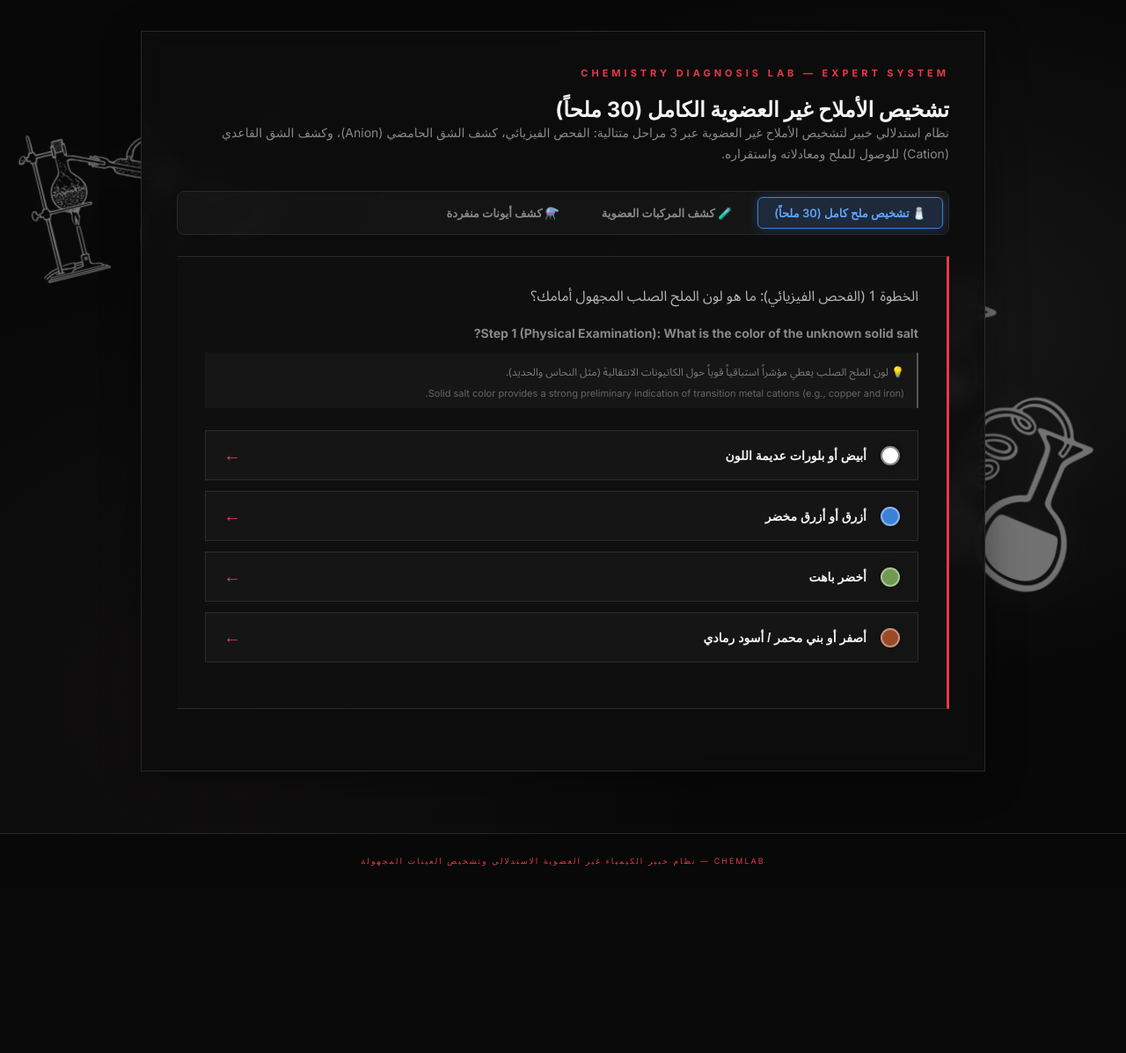
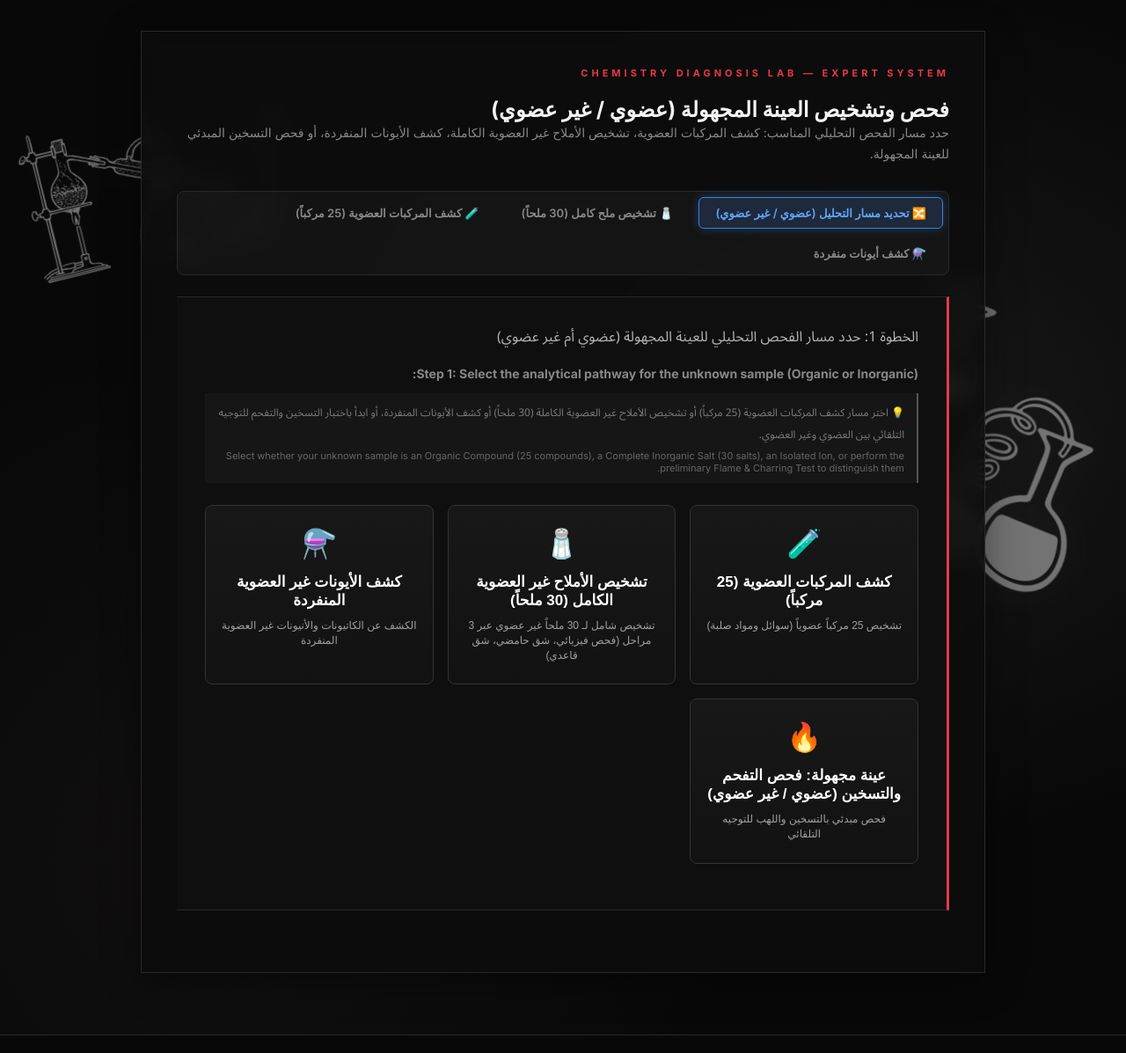
Before and after one commit to Odoo7T/Chemistry_Diagnosis_Lab, a Flask app: page / in a window 1280 px wide. Shown: the part 84-1281 px from the top of the page at 88% size. Before the commit the page ends 1069 px from the top, so only its background shows below. Run offline with Flask 3, Linux system fonts and the light colour scheme.

Commit message:
Restore primary diagnostic route selection between organic and inorganic with top switcher tabs

```diff
--- a/static/js/main.js
+++ b/static/js/main.js
@@ -14,10 +14,11 @@ document.addEventListener("DOMContentLoaded", () => {
             header_flame_btn: "دليل اللهب",
             header_status: "النظام جاهز",
             workspace_eyebrow: "CHEMISTRY DIAGNOSIS LAB — EXPERT SYSTEM",
-            workspace_title: "تشخيص الأملاح غير العضوية الكامل (30 ملحاً)",
-            workspace_desc: "نظام استدلالي خبير لتشخيص الأملاح غير العضوية عبر 3 مراحل متتالية: الفحص الفيزيائي، كشف الشق الحامضي (Anion)، وكشف الشق القاعدي (Cation) للوصول للملح ومعادلاته واستقراره.",
+            workspace_title: "فحص وتشخيص العينة المجهولة (عضوي / غير عضوي)",
+            workspace_desc: "حدد مسار الفحص التحليلي المناسب: كشف المركبات العضوية، تشخيص الأملاح غير العضوية الكاملة، كشف الأيونات المنفردة، أو فحص التسخين المبدئي للعينة المجهولة.",
+            tab_all_text: "🔀 تحديد مسار التحليل (عضوي / غير عضوي)",
             tab_salt_text: "🧂 تشخيص ملح كامل (30 ملحاً)",
-            tab_organic_text: "🧪 كشف المركبات العضوية",
+            tab_organic_text: "🧪 كشف المركبات العضوية (25 مركباً)",
             tab_ions_text: "⚗️ كشف أيونات منفردة",
             step_back: "← الرجوع للسؤال السابق",
             stage4_eyebrow: "CONFIRMATORY PROTOCOL",
@@ -78,10 +79,11 @@ document.addEventListener("DOMContentLoaded", () => {
             header_flame_btn: "Flame Guide",
             header_status: "SYSTEM READY",
             workspace_eyebrow: "CHEMISTRY DIAGNOSIS LAB — EXPERT SYSTEM",
-            workspace_title: "Complete Inorganic Salt Diagnosis (30 Salts)",
-            workspace_desc: "Expert inference system for inorganic salt diagnosis across 3 sequential stages: physical examination, acidic radical (anion) detection, and basic radical (cation) detection.",
+            workspace_title: "Unknown Sample Chemical Diagnosis (Organic / Inorganic)",
+            workspace_desc: "Select the diagnostic pathway: Organic Compounds, Complete Inorganic Salts, Single Ions, or Preliminary Heating Test.",
+            tab_all_text: "🔀 Select Route (Organic / Inorganic)",
             tab_salt_text: "🧂 Complete Salt Diagnosis (30 Salts)",
-            tab_organic_text: "🧪 Organic Analysis",
+            tab_organic_text: "🧪 Organic Analysis (25 Compounds)",
             tab_ions_text: "⚗️ Single Ion Analysis",
             step_back: "← Back to Previous Question",
             stage4_eyebrow: "CONFIRMATORY PROTOCOL",
@@ -146,6 +148,7 @@ document.addEventListener("DOMContentLoaded", () => {
         "workspace-eyebrow": "workspace_eyebrow",
         "workspace-title": "workspace_title",
         "workspace-description": "workspace_desc",
+        "tab-all-text": "tab_all_text",
         "tab-salt-text": "tab_salt_text",
         "tab-organic-text": "tab_organic_text",
         "tab-ions-text": "tab_ions_text",
@@ -253,10 +256,11 @@ document.addEventListener("DOMContentLoaded", () => {
     }
 
     // Diagnostic Mode Tabs
+    const modeAllBtn = document.getElementById("mode-all-btn");
     const modeSaltBtn = document.getElementById("mode-salt-btn");
     const modeOrganicBtn = document.getElementById("mode-organic-btn");
     const modeIonsBtn = document.getElementById("mode-ions-btn");
-    let activeMode = "salt";
+    let activeMode = "all";
 
     // DOM Elements - Shell
     const newSampleHeaderBtn = document.getElementById("new-sample-header-btn");
@@ -466,7 +470,7 @@ document.addEventListener("DOMContentLoaded", () => {
             setupPredictorControls();
             setupSaltDiagnosisListeners();
             setupModeSelectorListeners();
-            startSaltDiagnosis();
+            startConsultation();
             setupLanguageSwitcher();
         } catch (err) {
             console.error("Error loading knowledge base:", err);
@@ -481,6 +485,7 @@ document.addEventListener("DOMContentLoaded", () => {
 
     function setActiveModeTab(mode) {
         activeMode = mode;
+        if (modeAllBtn) modeAllBtn.classList.toggle("active", mode === "all");
         if (modeSaltBtn) modeSaltBtn.classList.toggle("active", mode === "salt");
         if (modeOrganicBtn) modeOrganicBtn.classList.toggle("active", mode === "organic");
         if (modeIonsBtn) modeIonsBtn.classList.toggle("active", mode === "ions");
@@ -489,7 +494,12 @@ document.addEventListener("DOMContentLoaded", () => {
         const titleEl = document.getElementById("workspace-title");
         const descEl = document.getElementById("workspace-description");
 
-        if (mode === "salt") {
+        if (mode === "all") {
+            if (titleEl) titleEl.textContent = isEn ? "Unknown Sample Chemical Diagnosis (Organic / Inorganic)" : "فحص وتشخيص العينة المجهولة (عضوي / غير عضوي)";
+            if (descEl) descEl.textContent = isEn
+                ? "Select the diagnostic pathway: Organic Compounds, Complete Inorganic Salts, Single Ions, or Preliminary Heating Test."
+                : "حدد مسار الفحص التحليلي المناسب: كشف المركبات العضوية، تشخيص الأملاح غير العضوية الكاملة، كشف الأيونات المنفردة، أو فحص التسخين المبدئي للعينة المجهولة.";
+        } else if (mode === "salt") {
             if (titleEl) titleEl.textContent = isEn ? "Complete Inorganic Salt Diagnosis (30 Salts)" : "تشخيص الأملاح غير العضوية الكامل (30 ملحاً)";
             if (descEl) descEl.textContent = isEn
                 ? "Expert inference system for inorganic salt diagnosis across 3 sequential stages: physical examination, acidic radical (anion) detection, and basic radical (cation) detection."
@@ -508,6 +518,11 @@ document.addEventListener("DOMContentLoaded", () => {
     }
 
     function setupModeSelectorListeners() {
+        if (modeAllBtn) {
+            modeAllBtn.addEventListener("click", () => {
+                startConsultation();
+            });
+        }
         if (modeSaltBtn) {
             modeSaltBtn.addEventListener("click", () => {
                 startSaltDiagnosis();
@@ -653,7 +668,45 @@ document.addEventListener("DOMContentLoaded", () => {
     }
 
     function startConsultation() {
-        startSaltDiagnosis();
+        setActiveModeTab("all");
+        previousFailedAttempt = null;
+        sessionData = {
+            color: "غير محدد",
+            color_ar: "غير محدد",
+            color_en: "Not specified",
+            state: "غير محدد",
+            state_ar: "غير محدد",
+            state_en: "Not specified",
+            solubility: "غير محدد",
+            stepsTrail: [],
+            suspectedKey: null,
+            suspectedData: null,
+            confirmatory: null,
+            confirmed: false,
+            isSaltDiagnosis: false,
+            detected_anion: null,
+            detected_cation: null,
+            saltOutcome: null
+        };
+
+        historyStack = [{
+            type: "question",
+            id: "start_mode",
+            label: currentLang === "en" ? "Step 1: Select Analytical Pathway" : "الخطوة 1: تحديد مسار الفحص التحليلي",
+            label_ar: "الخطوة 1: تحديد مسار الفحص التحليلي",
+            label_en: "Step 1: Select Analytical Pathway"
+        }];
+
+        questionContainer.hidden = false;
+        stage4Container.hidden = true;
+        stage5Container.hidden = true;
+        if (saltHowContainer) saltHowContainer.style.display = "none";
+        if (saltHowPanel) saltHowPanel.style.display = "none";
+        if (saltHowBtn) saltHowBtn.classList.remove("active");
+        stepBackBtn.style.display = "none";
+
+        renderCurrentQuestion();
+        window.scrollTo({ top: 0, behavior: "smooth" });
     }
 
     function renderCurrentQuestion() {
@@ -845,6 +898,31 @@ document.addEventListener("DOMContentLoaded", () => {
         if (tree && tree[nextKey]) {
             const nextNode = tree[nextKey];
 
+            // Update active mode tab when navigating from start_mode or charring test
+            if (parentStep.id === "start_mode") {
+                if (nextKey === "SALT_START") {
+                    setActiveModeTab("salt");
+                    sessionData.isSaltDiagnosis = true;
+                } else if (nextKey === "org_q_state") {
+                    setActiveModeTab("organic");
+                    sessionData.isSaltDiagnosis = false;
+                } else if (nextKey === "start_color") {
+                    setActiveModeTab("ions");
+                    sessionData.isSaltDiagnosis = false;
+                } else if (nextKey === "unified_q_charring_heat") {
+                    setActiveModeTab("all");
+                    sessionData.isSaltDiagnosis = false;
+                }
+            } else if (parentStep.id === "unified_q_charring_heat") {
+                if (nextKey === "org_q_state") {
+                    setActiveModeTab("organic");
+                    sessionData.isSaltDiagnosis = false;
+                } else if (nextKey === "start_color") {
+                    setActiveModeTab("ions");
+                    sessionData.isSaltDiagnosis = false;
+                }
+            }
+
             // ================== المرحلة 1 -> 2: تسجيل الأنيون والانتقال التلقائي ==================
             if (nextNode.kind === "set_anion") {
                 sessionData.isSaltDiagnosis = true;
@@ -963,6 +1041,24 @@ document.addEventListener("DOMContentLoaded", () => {
             if (sessionData.stepsTrail.length > 0) {
                 sessionData.stepsTrail.pop();
             }
+
+            const current = historyStack[historyStack.length - 1];
+            if (current) {
+                if (current.id === "start_mode") {
+                    setActiveModeTab("all");
+                    sessionData.isSaltDiagnosis = false;
+                } else if (current.id.startsWith("SALT_") || current.id.startsWith("ANION_") || current.id.startsWith("CATION_")) {
+                    setActiveModeTab("salt");
+                    sessionData.isSaltDiagnosis = true;
+                } else if (current.id.startsWith("org_")) {
+                    setActiveModeTab("organic");
+                    sessionData.isSaltDiagnosis = false;
+                } else if (current.id.startsWith("start_") || current.id.startsWith("group_")) {
+                    setActiveModeTab("ions");
+                    sessionData.isSaltDiagnosis = false;
+                }
+            }
+
             renderCurrentQuestion();
         }
     });
@@ -1661,15 +1757,11 @@ document.addEventListener("DOMContentLoaded", () => {
     });
 
     reportNewSampleBtn.addEventListener("click", () => {
-        if (activeMode === "organic") startOrganicDiagnosis();
-        else if (activeMode === "ions") startIonDiagnosis();
-        else startSaltDiagnosis();
+        startConsultation();
     });
 
     newSampleHeaderBtn.addEventListener("click", () => {
-        if (activeMode === "organic") startOrganicDiagnosis();
-        else if (activeMode === "ions") startIonDiagnosis();
-        else startSaltDiagnosis();
+        startConsultation();
     });
 
     // Reference Modal Handlers
--- a/templates/index.html
+++ b/templates/index.html
@@ -51,19 +51,22 @@
     <section id="diagnostic-workspace" class="diagnostic-card">
         <div class="workspace-header-text">
             <div class="eyebrow" id="workspace-eyebrow">CHEMISTRY DIAGNOSIS LAB — EXPERT SYSTEM</div>
-            <h2 id="workspace-title">تشخيص الأملاح غير العضوية الكامل (30 ملحاً)</h2>
+            <h2 id="workspace-title">فحص وتشخيص العينة المجهولة (عضوي / غير عضوي)</h2>
             <p id="workspace-description" class="workspace-subdesc">
-                نظام استدلالي خبير لتشخيص الأملاح غير العضوية عبر 3 مراحل متتالية: الفحص الفيزيائي، كشف الشق الحامضي (Anion)، وكشف الشق القاعدي (Cation) للوصول للملح ومعادلاته واستقراره.
+                حدد مسار الفحص التحليلي المناسب: كشف المركبات العضوية، تشخيص الأملاح غير العضوية الكاملة، كشف الأيونات المنفردة، أو فحص التسخين المبدئي للعينة المجهولة.
             </p>
         </div>
 
         <!-- Diagnostic Mode Tabs -->
         <div class="diagnostic-mode-selector" id="mode-selector">
-            <button type="button" class="mode-tab active" id="mode-salt-btn" title="تشخيص ملح غير عضوي كامل عبر 3 مراحل">
+            <button type="button" class="mode-tab active" id="mode-all-btn" title="تحديد مسار الفحص (عضوي أو غير عضوي)">
+                <span id="tab-all-text">🔀 تحديد مسار التحليل (عضوي / غير عضوي)</span>
+            </button>
+            <button type="button" class="mode-tab" id="mode-salt-btn" title="تشخيص ملح غير عضوي كامل عبر 3 مراحل">
                 <span id="tab-salt-text">🧂 تشخيص ملح كامل (30 ملحاً)</span>
             </button>
             <button type="button" class="mode-tab" id="mode-organic-btn" title="تشخيص 25 مركباً عضوياً">
-                <span id="tab-organic-text">🧪 كشف المركبات العضوية</span>
+                <span id="tab-organic-text">🧪 كشف المركبات العضوية (25 مركباً)</span>
             </button>
             <button type="button" class="mode-tab" id="mode-ions-btn" title="الكشف عن الأيونات المنفردة">
                 <span id="tab-ions-text">⚗️ كشف أيونات منفردة</span>
@@ -450,6 +453,6 @@
     </div>
 </div>
 
-<script src="{{ url_for('static', filename='js/main.js') }}?v=2.2"></script>
+<script src="{{ url_for('static', filename='js/main.js') }}?v=2.3"></script>
 </body>
 </html>
```
Also changed, not shown: knowledge_base.py (+10 -10 lines).
